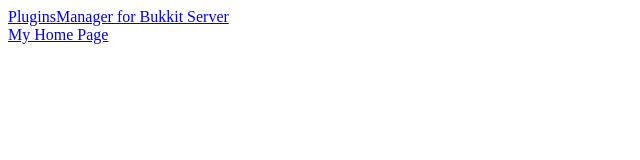
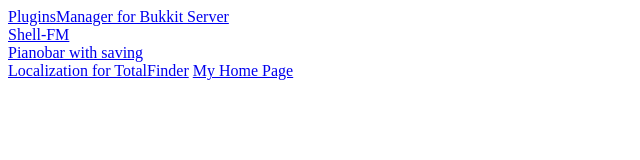
Before and after one commit to fawong/fawong.github.com, a plain HTML site: page index.html in a window 1280 px wide. Shown: the whole page, without its empty margins (0-640 px from the left). Drawn offline with Linux system fonts and the light colour scheme.

Commit message:
added all repositories

```diff
--- a/index.html
+++ b/index.html
@@ -7,6 +7,11 @@
 <body>
 <a href="PluginsManager">PluginsManager for Bukkit Server</a>
 <br />
+<a href="shell-fm">Shell-FM</a>
+<br />
+<a href="savepianobar">Pianobar with saving</a>
+<br />
+<a href="totalfinder-i18n">Localization for TotalFinder</a>
 <a href="http://fawong.com">My Home Page</a>
 </body>
 </html>
```
